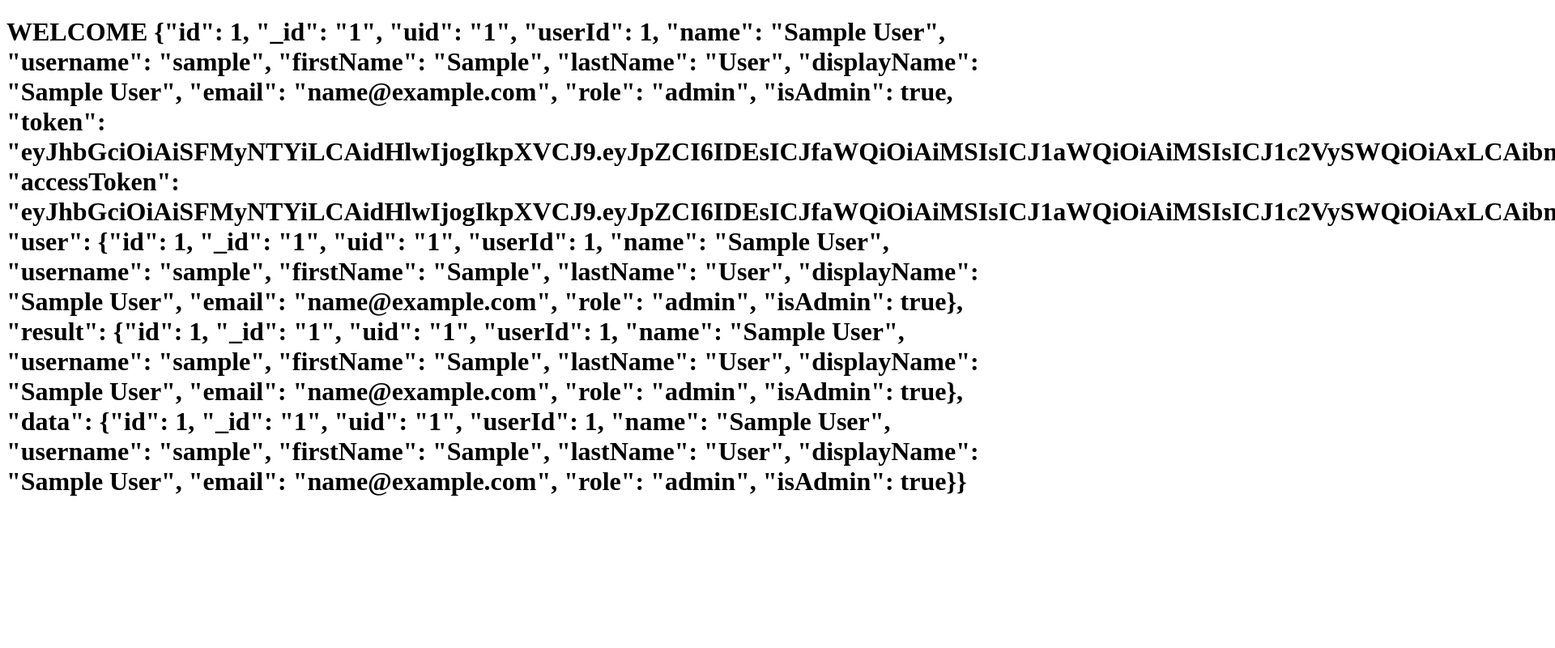
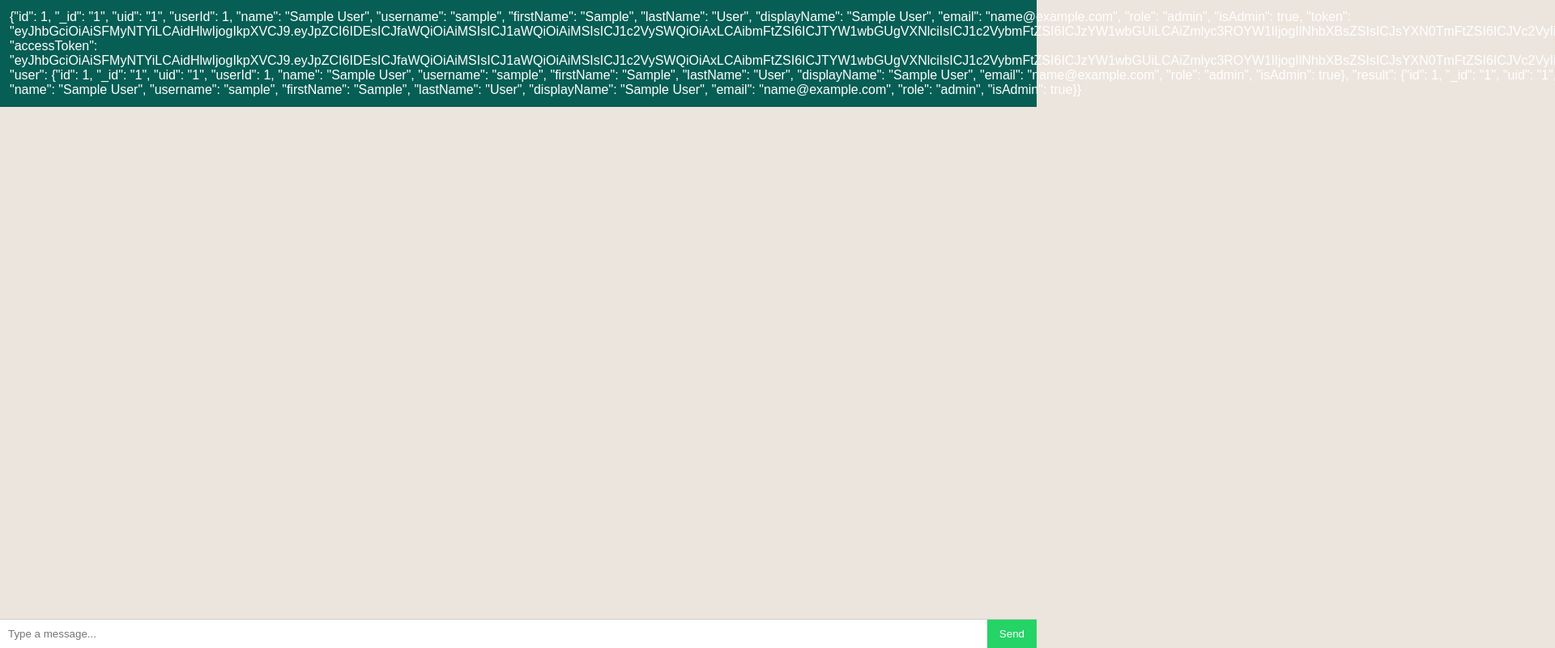
Before and after one commit to babloo3425-sys/bmgapshap, a website: page public/home.html in a window 1280 px wide. Shown: the top 800 px of the page at 81% size, 1920 px wide, since content can reach past the window. Drawn offline with Linux system fonts and the light colour scheme; sample sign-in values are in the browser's storage.

Commit message:
add local chat ui base

```diff
--- a/public/home.html
+++ b/public/home.html
@@ -1,12 +1,104 @@
 <!doctype html>
 <html>
+  <head>
+    <meta charset="UTF-8" />
+    <title>BmGapShap</title>
+    <style>
+      body {
+        margin: 0;
+        font-family: Arial, sans-serif;
+        background: #ece5dd;
+        height: 100vh;
+        display: flex;
+        flex-direction: column;
+      }
+
+      .top {
+        background: #075e54;
+        color: white;
+        padding: 12px;
+        display: flex;
+        justify-content: space-between;
+        align-items: center;
+      }
+
+      #chat {
+        flex: 1;
+        padding: 10px;
+        overflow-y: auto;
+      }
+
+      .msg {
+        background: white;
+        padding: 8px 10px;
+        margin-bottom: 8px;
+        border-radius: 6px;
+        max-width: 70%;
+      }
+
+      .me {
+        background: #dcf8c6;
+        margin-left: auto;
+      }
+
+      form {
+        display: flex;
+        border-top: 1px solid #ccc;
+      }
+
+      input {
+        flex: 1;
+        padding: 10px;
+        border: none;
+        outline: none;
+      }
+
+      button {
+        background: #25d366;
+        border: none;
+        color: white;
+        padding: 10px 15px;
+        cursor: pointer;
+      }
+    </style>
+  </head>
   <body>
-    <h1 id="h"></h1>
+    <div class="top">
+      <span id="user"></span>
+      <button onclick="logout()">Logout</button>
+    </div>
+
+    <div id="chat"></div>
+
+    <form onsubmit="send(event)">
+      <input id="msg" placeholder="Type a message..." autocomplete="off" />
+      <button>Send</button>
+    </form>
 
     <script>
-      const u = localStorage.getItem("user");
-      if (!u) location.href = "index.html";
-      document.getElementById("h").innerText = "WELCOME " + u;
+      const user = localStorage.getItem("user");
+      if (!user) location.href = "index.html";
+
+      document.getElementById("user").innerText = user;
+
+      function logout() {
+        localStorage.removeItem("user");
+        location.href = "index.html";
+      }
+
+      function send(e) {
+        e.preventDefault();
+        const input = document.getElementById("msg");
+        const text = input.value.trim();
+        if (!text) return;
+
+        const div = document.createElement("div");
+        div.className = "msg me";
+        div.innerText = text;
+
+        document.getElementById("chat").appendChild(div);
+        input.value = "";
+      }
     </script>
   </body>
 </html>
```
